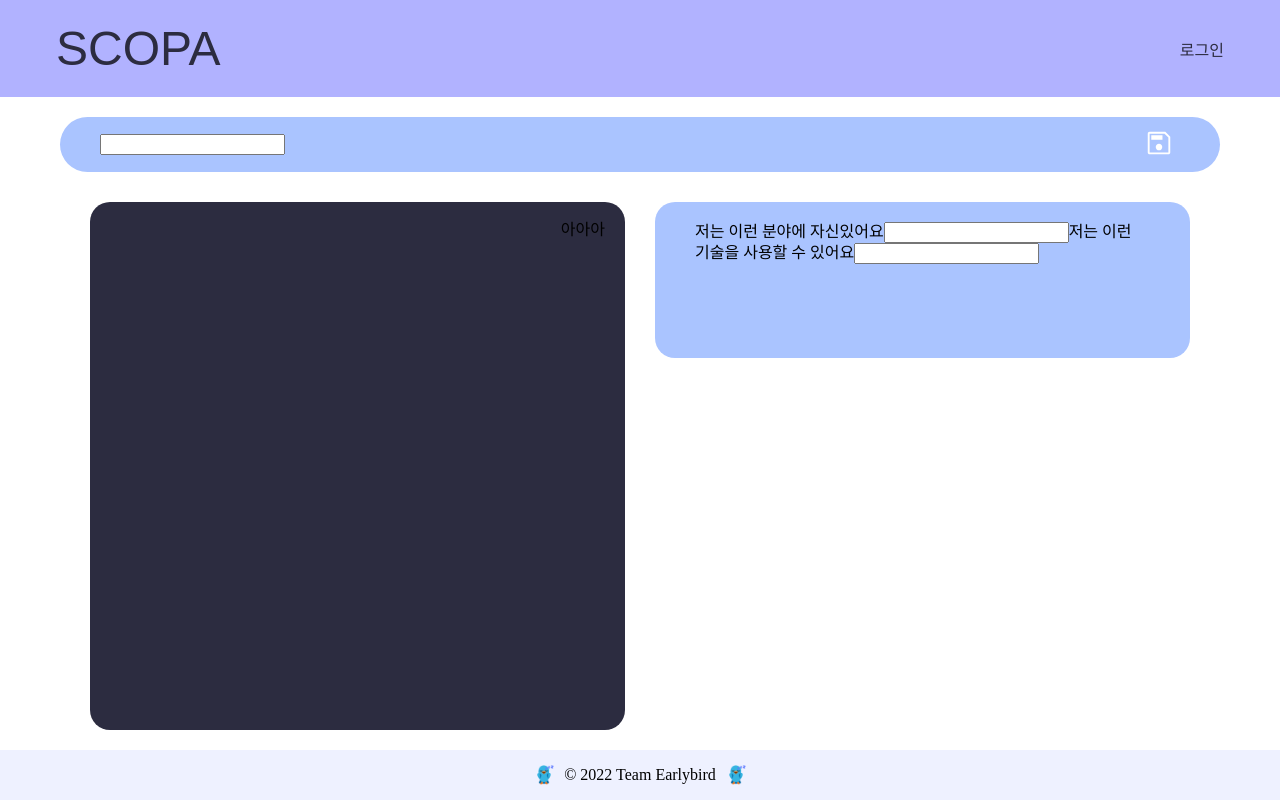
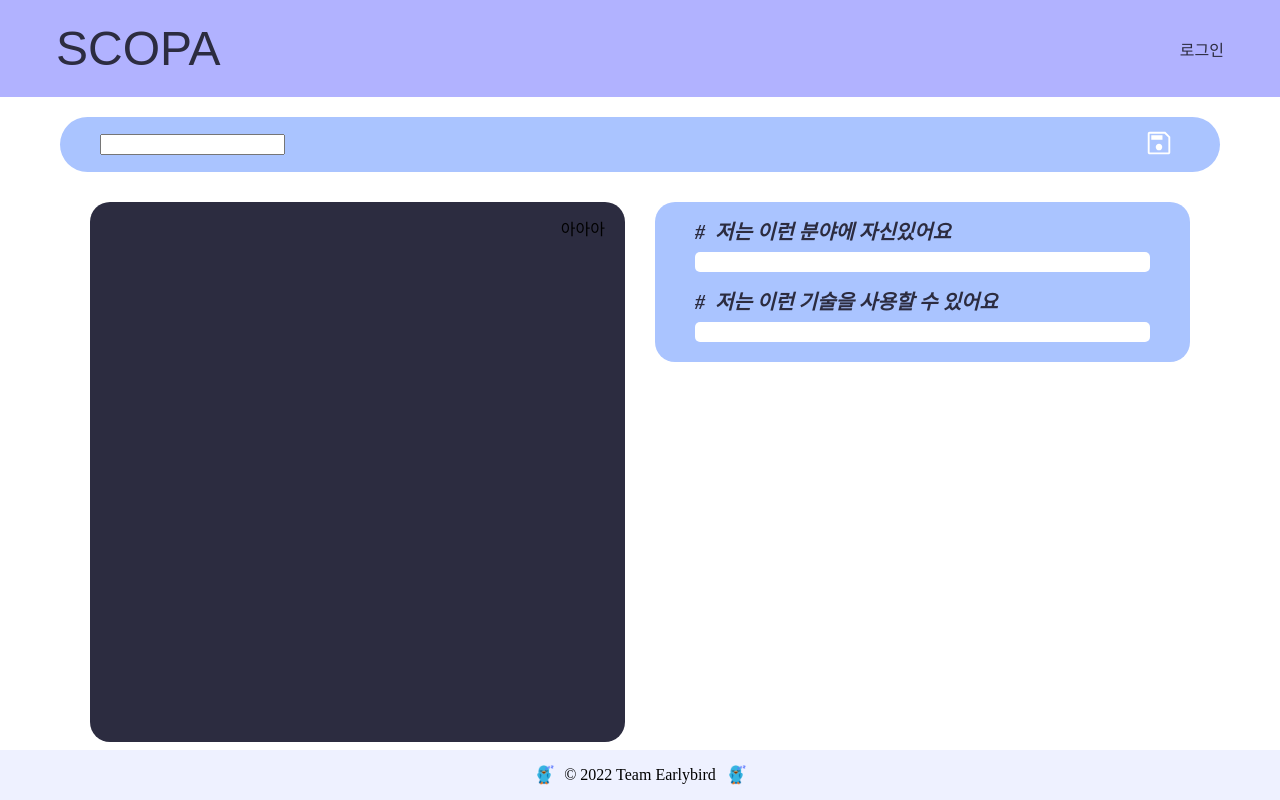
Before and after one commit to boostcampwm-2022/web25-SCOPA, a React (Create React App) app in the folder client/: page /detail/4242 in a window 1280 px wide. Both pictures are taken after a click on the button 1159 px from the left and 144 px from the top of the page. Built offline with nearby package versions, Linux system fonts and the light colour scheme; no server answers.

Commit message:
Design: TopProfileEditor, TopProfileBox 디자인 맞춤

```diff
--- a/client/src/pages/DetailPage/EditModeContainer/TopProfileEditor.styles.ts
+++ b/client/src/pages/DetailPage/EditModeContainer/TopProfileEditor.styles.ts
@@ -10,3 +10,34 @@ export const profileBoxWrapperStyle = css({
   gridRow: '1',
   gridColumn: '2',
 });
+
+export const fieldsetStyle = css({
+  display: 'flex',
+  flexDirection: 'column',
+
+  '> label': {
+    fontSize: FONT_SIZE.LARGE,
+    fontStyle: 'italic',
+    fontWeight: 600,
+    color: COLORS.TEXT_1,
+    marginBottom: COMMON_SIZE.PROFILE_BOX_DT_MARGIN_BOTTOM,
+  },
+
+  '> label::before': {
+    content: `'#'`,
+    marginRight: 10,
+  },
+
+  '> input': {
+    color: COLORS.TEXT_1,
+    backgroundColor: COLORS.WHITE,
+    height: 18,
+    border: 'none',
+    padding: 1,
+    borderRadius: 5,
+  },
+
+  '> input:nth-of-type(1)': {
+    marginBottom: COMMON_SIZE.PROFILE_BOX_DD_MARGIN_BOTTOM,
+  },
+});
--- a/client/src/pages/DetailPage/EditModeContainer/TopProfileEditor.tsx
+++ b/client/src/pages/DetailPage/EditModeContainer/TopProfileEditor.tsx
@@ -1,6 +1,6 @@
 /** @jsxImportSource @emotion/react */
 
-import { profileBoxWrapperStyle } from './TopProfileEditor.styles';
+import { fieldsetStyle, profileBoxWrapperStyle } from './TopProfileEditor.styles';
 
 interface Props {
   interest: string;
@@ -10,7 +10,7 @@ interface Props {
 export const TopProfileEditor = ({ interest, techStack }: Props) => {
   return (
     <div css={profileBoxWrapperStyle}>
-      <fieldset>
+      <fieldset css={fieldsetStyle}>
         <label htmlFor='top-profile-interest'>저는 이런 분야에 자신있어요</label>
         <input id='top-profile-interest' type='text' />
         <label htmlFor='top-profile-techstack'>저는 이런 기술을 사용할 수 있어요</label>
--- a/client/src/pages/DetailPage/ViewModeContainer/TopProfileBox.styles.ts
+++ b/client/src/pages/DetailPage/ViewModeContainer/TopProfileBox.styles.ts
@@ -30,6 +30,7 @@ export const DescriptionListStyle = css({
 
   '> dd': {
     color: COLORS.TEXT_1,
+    lineHeight: '20px',
   },
 
   '> dd:nth-of-type(1)': {
```
